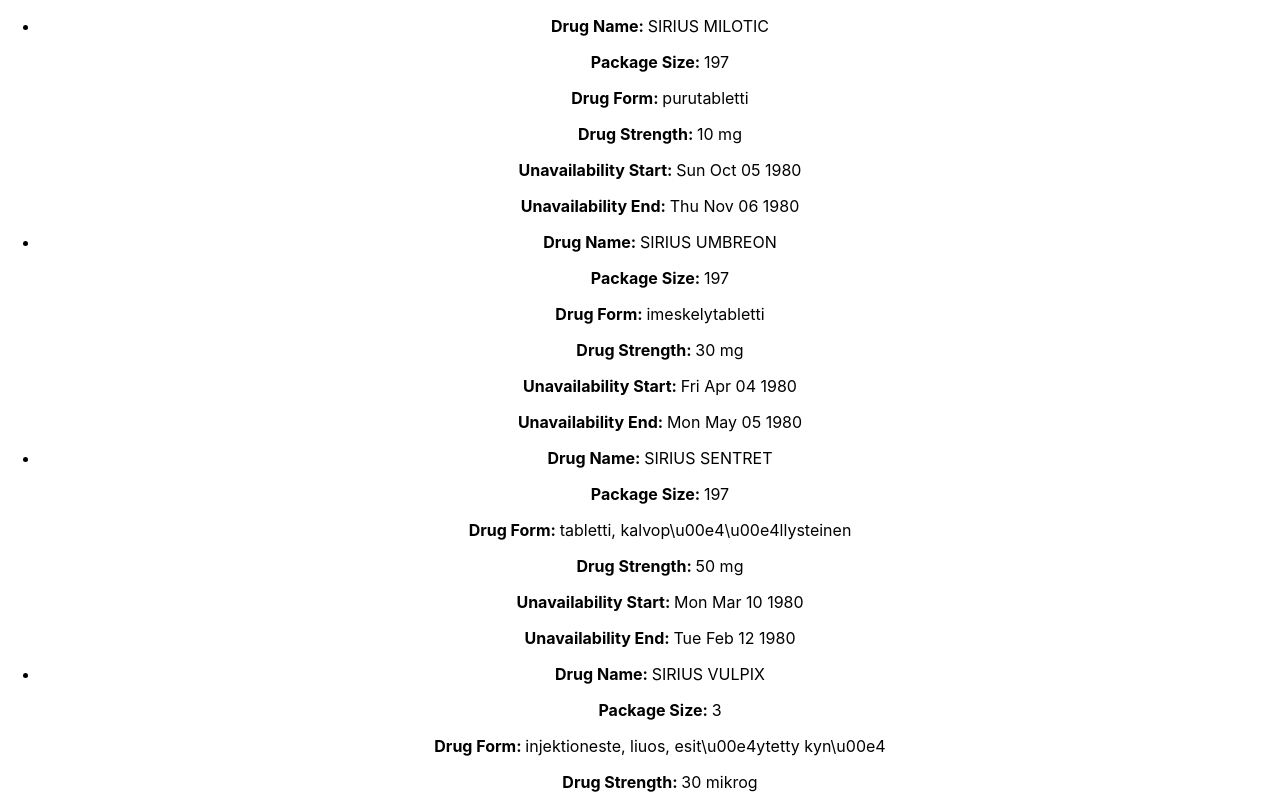
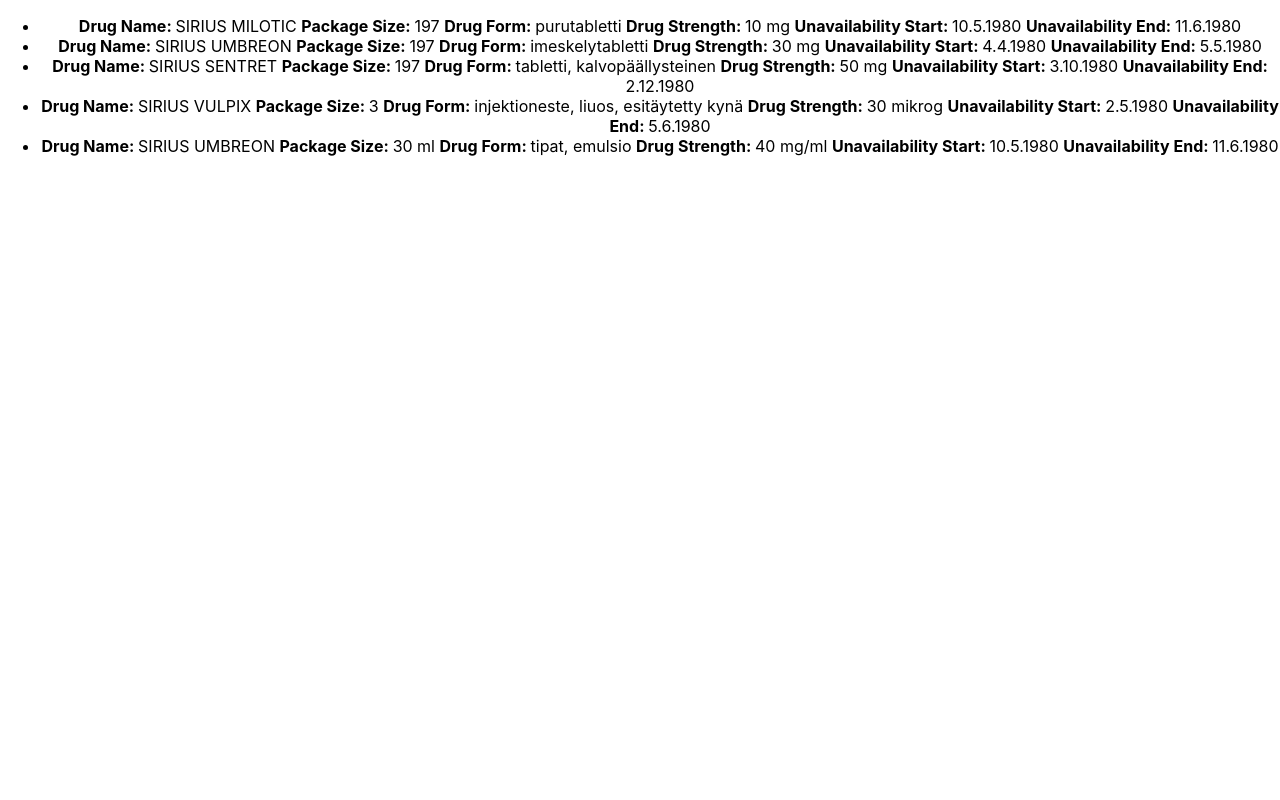
Before and after one commit to lvdr/fimea_unavailable, a React (Create React App) app in the folder drug-dashboard/: page / in a window 1280 px wide. Shown: the top 800 px of the page. Built offline with nearby package versions, Linux system fonts and the light colour scheme.

Commit message:
Change from dates to strings (Objects are not valid as a React child)

```diff
--- a/drug-dashboard/src/DrugRecordComponent.tsx
+++ b/drug-dashboard/src/DrugRecordComponent.tsx
@@ -2,16 +2,14 @@ import * as React from "react";
 import { IDrugRecord } from "./IDrugRecord";
 
 export function DrugRecordComponent(props: IDrugRecordComponentProps): JSX.Element {
-  return (
-    <div>
-      <p> <b> Drug Name: </b> {props.record.drugName} </p>
-      <p> <b> Package Size: </b> {props.record.packageSize} </p>
-      <p> <b> Drug Form: </b> {props.record.drugForm} </p>
-      <p> <b> Drug Strength: </b> {props.record.strength} </p>
-      <p> <b> Unavailability Start: </b> {props.record.unavailabilityStart.toDateString()} </p>
-      <p> <b> Unavailability End: </b> {props.record.unavailabilityEnd.toDateString()} </p>
-    </div>
-  );
+  return ( <div className="ms-Table-row">
+      <span className="ms-Table-cell"> <b> Drug Name: </b> {props.record.drugName} </span>
+      <span className="ms-Table-cell"> <b> Package Size: </b> {props.record.packageSize} </span>
+      <span className="ms-Table-cell"> <b> Drug Form: </b> {props.record.drugForm} </span>
+      <span className="ms-Table-cell"> <b> Drug Strength: </b> {props.record.strength} </span>
+      <span className="ms-Table-cell"> <b> Unavailability Start: </b> {props.record.unavailabilityStart} </span>
+      <span className="ms-Table-cell"> <b> Unavailability End: </b> {props.record.unavailabilityEnd} </span>
+  </div>);
 }
 
 export interface IDrugRecordComponentProps {
--- a/drug-dashboard/src/IDrugRecord.ts
+++ b/drug-dashboard/src/IDrugRecord.ts
@@ -4,6 +4,6 @@ export interface IDrugRecord {
   packageSize:         string,  // The size of the package that's unavailable
   drugForm:            string,  // What kind of drug is it
   strength:            string,  // How strong (concentrated) the drug is
-  unavailabilityStart: Date,    // When is the unavailable period starting
-  unavailabilityEnd:   Date,    // When is the unavailable period ending
+  unavailabilityStart: string,    // When is the unavailable period starting
+  unavailabilityEnd:   string,    // When is the unavailable period ending
 }
--- a/drug-dashboard/src/MockDrugRecordService.ts
+++ b/drug-dashboard/src/MockDrugRecordService.ts
@@ -21,36 +21,36 @@ export class MockDrugRecordService implements IDrugRecordService {
       packageSize:         "197",
       drugForm:            "purutabletti",
       strength:            "10 mg",
-      unavailabilityStart: new Date("10.5.1980"),
-      unavailabilityEnd:   new Date("11.6.1980"),
+      unavailabilityStart: "10.5.1980",
+      unavailabilityEnd:   "11.6.1980",
     }, {
       drugName:            "SIRIUS UMBREON",
       packageSize:         "197",
       drugForm:            "imeskelytabletti",
       strength:            "30 mg",
-      unavailabilityStart: new Date("4.4.1980"),
-      unavailabilityEnd:   new Date("5.5.1980"),
+      unavailabilityStart: "4.4.1980",
+      unavailabilityEnd:   "5.5.1980",
     }, {
       drugName:            "SIRIUS SENTRET",
       packageSize:         "197",
-      drugForm:            "tabletti, kalvop\\u00e4\\u00e4llysteinen",
+      drugForm:            "tabletti, kalvopäällysteinen",
       strength:            "50 mg",
-      unavailabilityStart: new Date("3.10.1980"),
-      unavailabilityEnd:   new Date("2.12.1980"),
+      unavailabilityStart: "3.10.1980",
+      unavailabilityEnd:   "2.12.1980",
     }, {
       drugName:            "SIRIUS VULPIX",
       packageSize:         "3",
-      drugForm:            "injektioneste, liuos, esit\\u00e4ytetty kyn\\u00e4",
+      drugForm:            "injektioneste, liuos, esitäytetty kynä",
       strength:            "30 mikrog",
-      unavailabilityStart: new Date("2.5.1980"),
-      unavailabilityEnd:   new Date("5.6.1980"),
+      unavailabilityStart: "2.5.1980",
+      unavailabilityEnd:   "5.6.1980",
     }, {
       drugName:            "SIRIUS UMBREON",
       packageSize:         "30 ml",
       drugForm:            "tipat, emulsio",
       strength:            "40 mg/ml",
-      unavailabilityStart: new Date("10.5.1980"),
-      unavailabilityEnd:   new Date("11.6.1980"),
+      unavailabilityStart: "10.5.1980",
+      unavailabilityEnd:   "11.6.1980",
     }
   ];
 }
```
